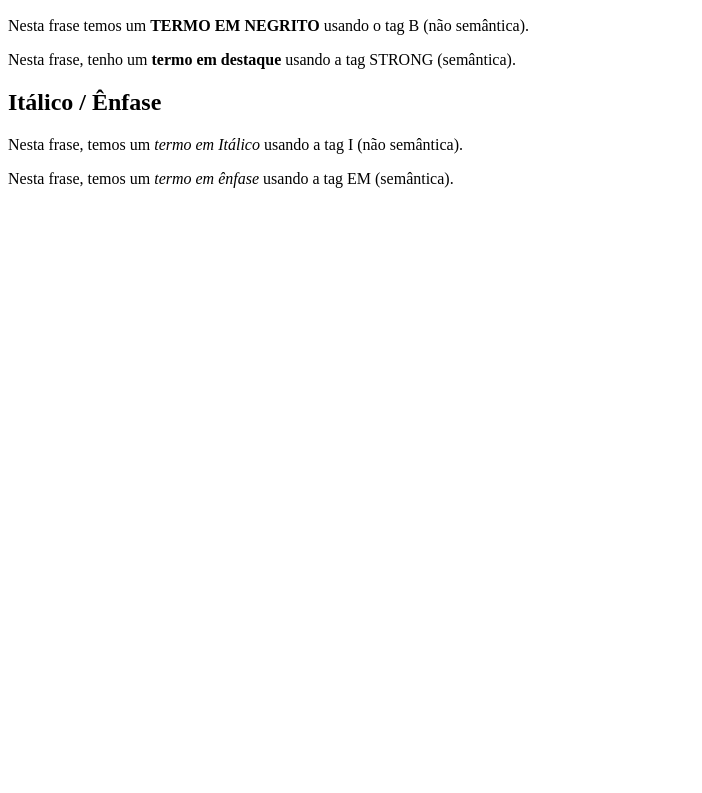
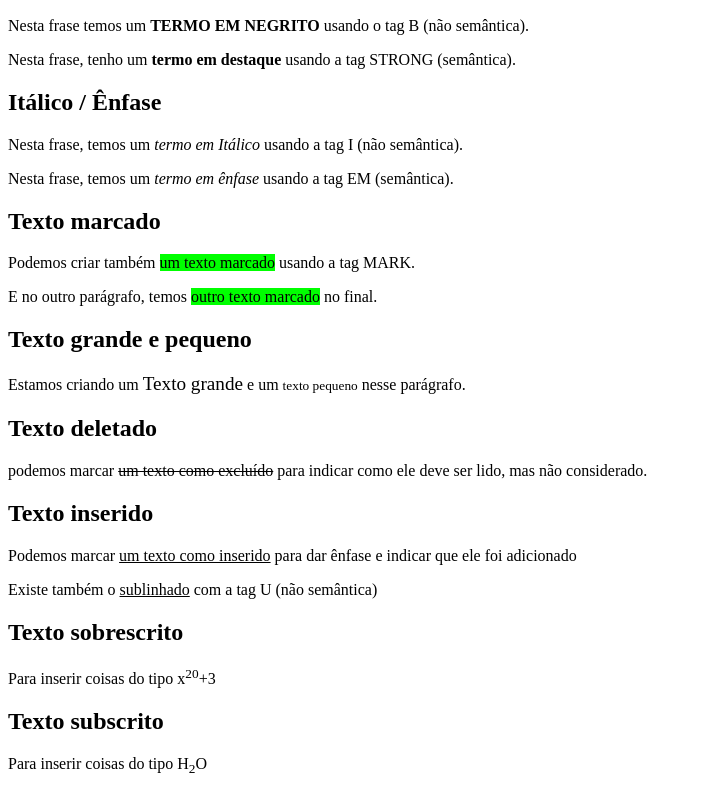
Before and after one commit to viniciusmiguel1404/HTML-CSS, a plain HTML site: page HTML-CSS/ex007/index.html in a window 1280 px wide. Shown: the part 110-903 px from the top of the page, without its empty margins (0-702 px from the left). Before the commit the page ends 800 px from the top, so only its background shows below. Drawn offline with Linux system fonts and the light colour scheme.

Commit message:
tipos de formatações

```diff
--- a/HTML-CSS/ex007/index.html
+++ b/HTML-CSS/ex007/index.html
@@ -4,6 +4,11 @@
     <meta charset="UTF-8">
     <meta name="viewport" content="width=device-width, initial-scale=1.0">
     <title>Formatação de Textos</title>
+    <style>
+            mark{
+                background-color: lime;
+            }
+    </style>
 </head>
 <body>
     <h1>Principais formatações</h1>
@@ -13,6 +18,23 @@
         <h2>Itálico / Ênfase</h2>
         <p>Nesta frase, temos um <i>termo em Itálico</i> usando a tag I (não semântica).</p>
         <p>Nesta frase, temos um <em>termo em ênfase</em> usando a tag EM (semântica).</p>
+        <h2>Texto marcado</h2>
+        <p>Podemos criar também <mark>um texto marcado</mark> usando a tag MARK.</p>
+        <p>E no outro parágrafo, temos <mark>outro texto marcado</mark> no final.</p>
+        <h2>Texto grande e pequeno</h2>
+        <p>Estamos criando um <big>Texto grande</big> e um <small>texto pequeno</small> nesse parágrafo.</p>
+        <h2>Texto deletado</h2>
+        <p>podemos marcar <del>um texto como excluído</del> para indicar como ele deve ser lido, mas não considerado.</p>
+        <h2>Texto inserido</h2>
+        <p>Podemos marcar <ins>um texto como inserido</ins> para dar ênfase e indicar que ele foi adicionado</p>
+        <p>Existe também o <u>sublinhado</u> com a tag U (não semântica)</p>
+        <h2>Texto sobrescrito</h2>
+        <p>Para inserir coisas do tipo x<sup>20</sup>+3</p>
+        <H2>Texto subscrito</H2>
+        <p>Para inserir coisas do tipo H<sub>2</sub>O</p>
+
+
+
 
 </body>
 </html>
```
